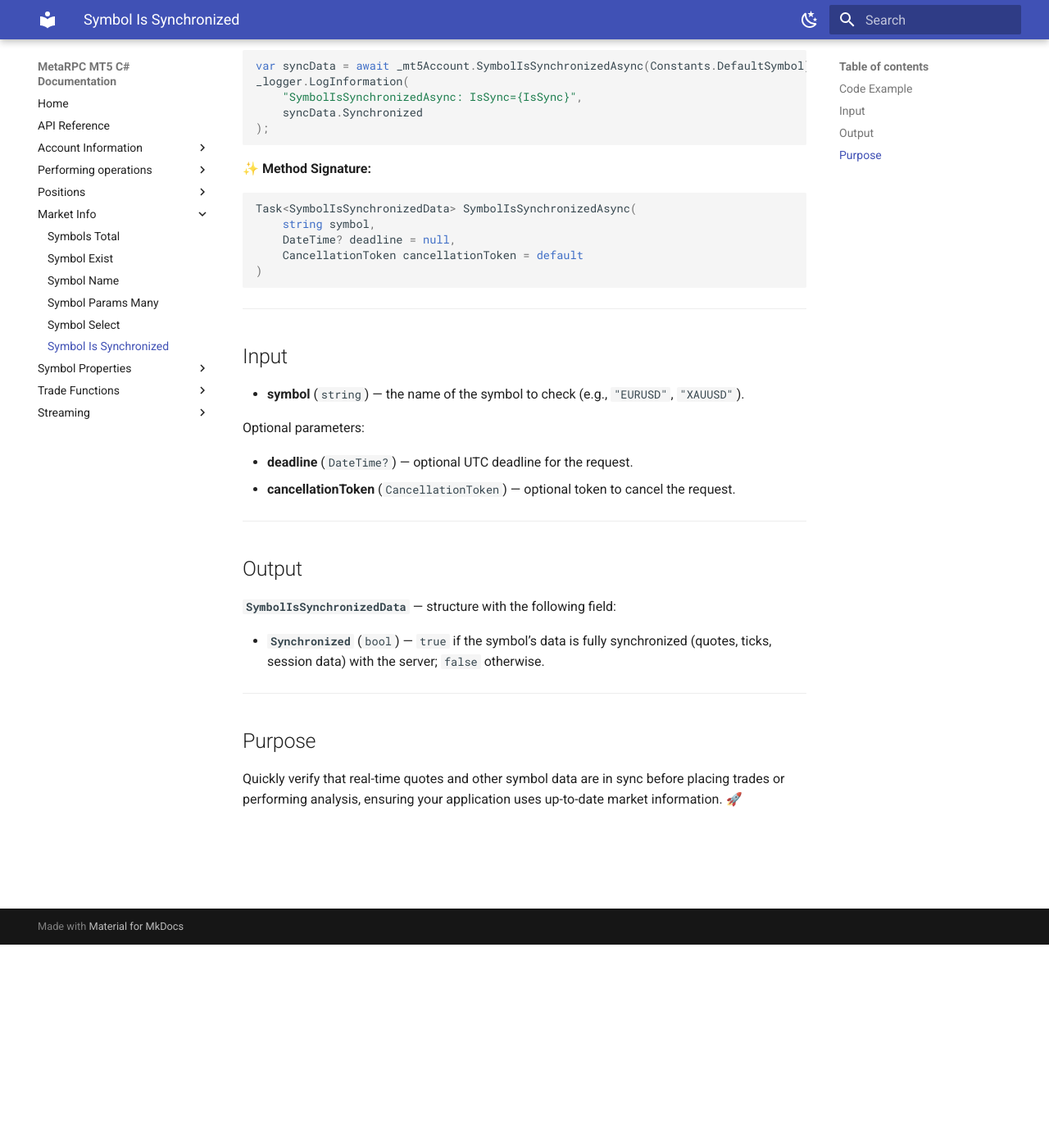
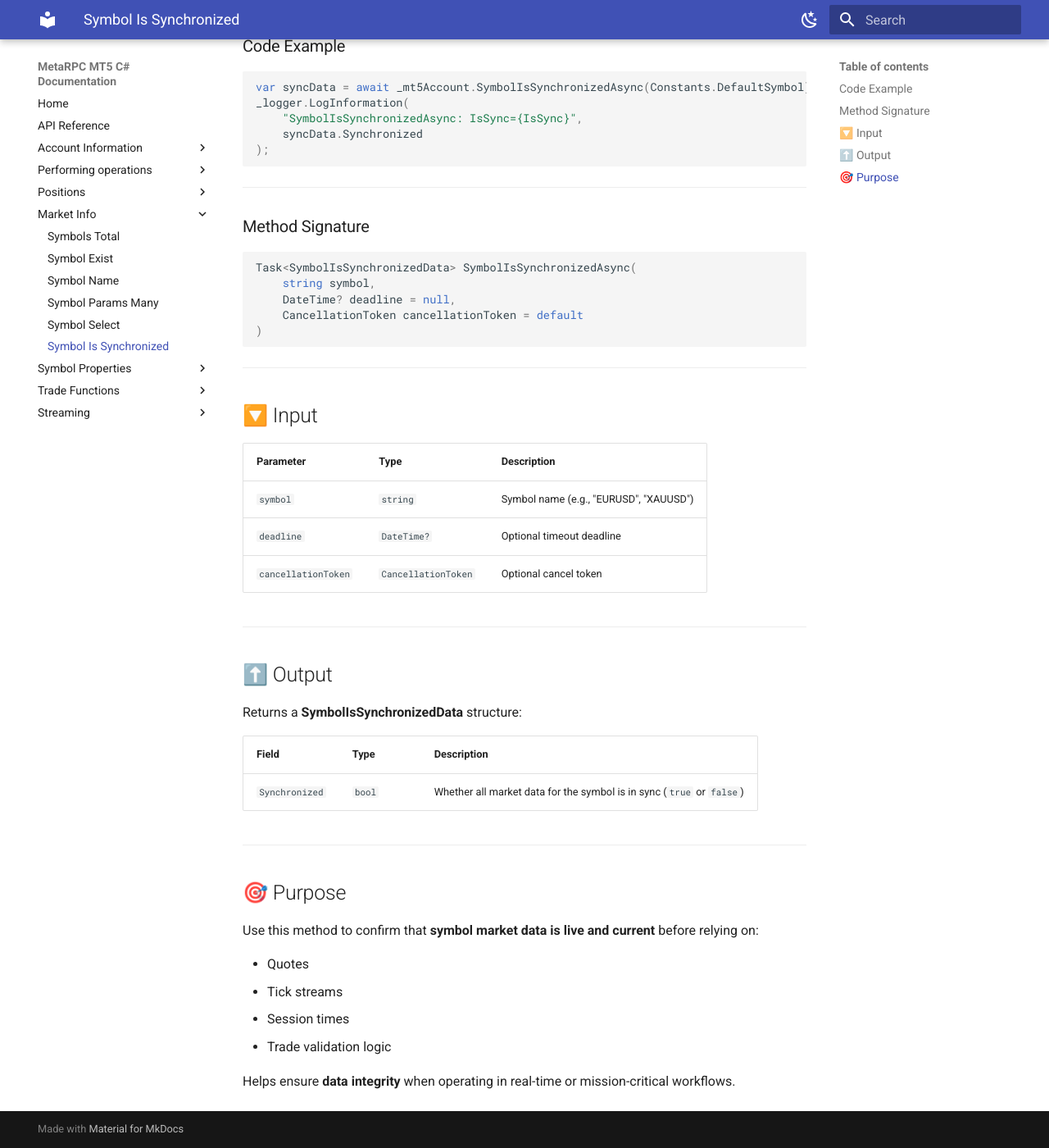
Before and after one commit to MetaRPC/CSharpMT5, an MkDocs documentation site: the page built from docs/MarketInfo/SymbolIsSynchronized.md, in a window 1280 px wide and 1400 px high, scrolled down 248 px. Shown: the whole window at 82% size. Built offline with MkDocs 1.6.1 and Material for MkDocs 9.7.7, drawn with Linux system fonts in a browser that asks for light colours.

Commit message:
Update SymbolIsSynchronized.md

````diff
--- a/docs/MarketInfo/SymbolIsSynchronized.md
+++ b/docs/MarketInfo/SymbolIsSynchronized.md
@@ -2,6 +2,8 @@
 
 > **Request:** symbol data synchronization status (`bool`) from MT5
 > Fetch whether a given symbol’s market data is fully synchronized with the server.
+
+---
 
 ### Code Example
 
@@ -13,7 +15,9 @@ _logger.LogInformation(
 );
 ```
 
-✨ **Method Signature:**
+---
+
+### Method Signature
 
 ```csharp
 Task<SymbolIsSynchronizedData> SymbolIsSynchronizedAsync(
@@ -25,25 +29,33 @@ Task<SymbolIsSynchronizedData> SymbolIsSynchronizedAsync(
 
 ---
 
-## Input
+## 🔽 Input
 
-* **symbol** (`string`) — the name of the symbol to check (e.g., `"EURUSD"`, `"XAUUSD"`).
-
-Optional parameters:
-
-* **deadline** (`DateTime?`) — optional UTC deadline for the request.
-* **cancellationToken** (`CancellationToken`) — optional token to cancel the request.
+| Parameter           | Type                | Description                            |
+| ------------------- | ------------------- | -------------------------------------- |
+| `symbol`            | `string`            | Symbol name (e.g., "EURUSD", "XAUUSD") |
+| `deadline`          | `DateTime?`         | Optional timeout deadline              |
+| `cancellationToken` | `CancellationToken` | Optional cancel token                  |
 
 ---
 
-## Output
+## ⬆️ Output
 
-**`SymbolIsSynchronizedData`** — structure with the following field:
+Returns a **SymbolIsSynchronizedData** structure:
 
-* **`Synchronized`** (`bool`) — `true` if the symbol’s data is fully synchronized (quotes, ticks, session data) with the server; `false` otherwise.
+| Field          | Type   | Description                                                           |
+| -------------- | ------ | --------------------------------------------------------------------- |
+| `Synchronized` | `bool` | Whether all market data for the symbol is in sync (`true` or `false`) |
 
 ---
 
-## Purpose
+## 🎯 Purpose
 
-Quickly verify that real-time quotes and other symbol data are in sync before placing trades or performing analysis, ensuring your application uses up-to-date market information. 🚀
+Use this method to confirm that **symbol market data is live and current** before relying on:
+
+* Quotes
+* Tick streams
+* Session times
+* Trade validation logic
+
+Helps ensure **data integrity** when operating in real-time or mission-critical workflows.
````
